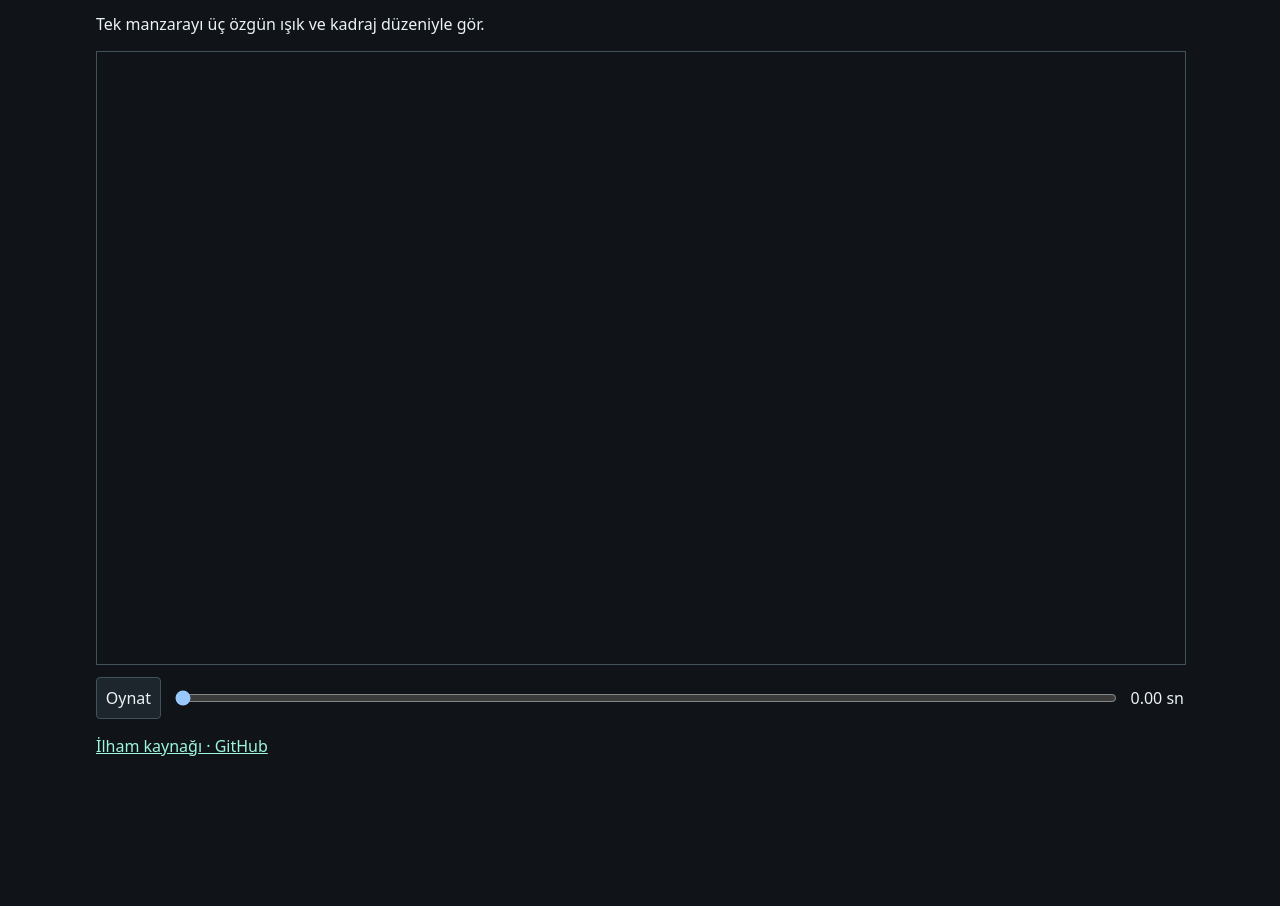
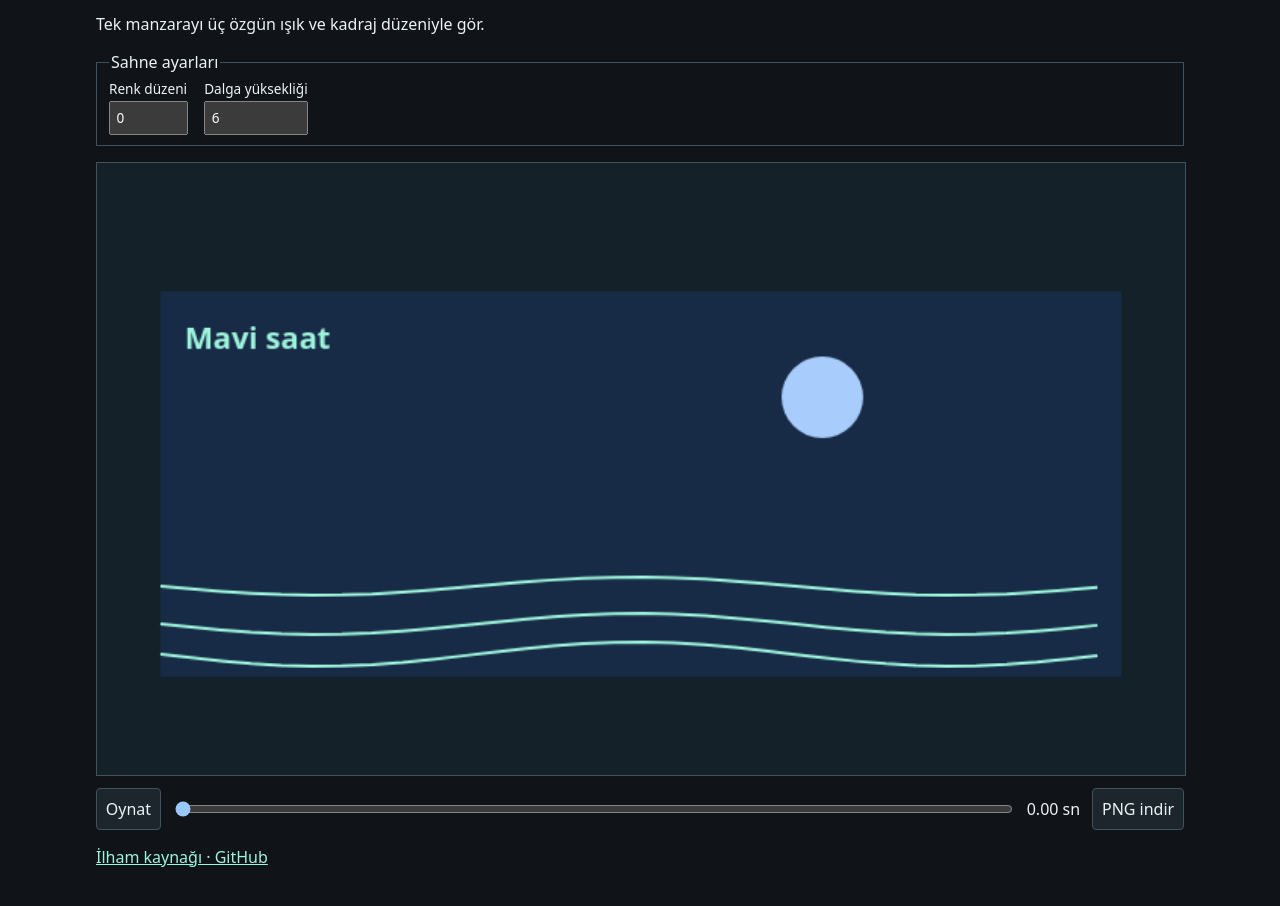
Before and after one commit to omerbek/water-film-styles, a plain HTML site: page index.html in a window 1280 px wide. Shown: the part 144-1050 px from the top of the page. Before the commit the page ends 949 px from the top, so only its background shows below. Drawn offline with Linux system fonts and the light colour scheme.

Commit message:
Add configurable animation tools and export

```diff
--- a/index.html
+++ b/index.html
@@ -13,14 +13,22 @@ canvas {display: block; width: 100%; height: auto; border: 1px solid #40535a;}
 input {flex: 1; min-width: 4rem;}
 button {font: inherit; color: inherit; border: 1px solid #40535a; background: #1c262c; border-radius: .25rem; padding: .55rem; text-align: left; cursor: pointer;}
 a {color: #9ef4dc;}
+fieldset {display:flex; flex-wrap:wrap; gap:.75rem 1rem; margin:0 0 1rem; border:1px solid #40535a;}
+fieldset label {display:flex; flex-direction:column; gap:.2rem; font-size:.85rem;}
+fieldset input {font:inherit; max-width:15rem; padding:.35rem;}
+.controls {flex-wrap:wrap;}
 </style>
 </head>
 <body>
 <header><h1>Film dili</h1><p>Tek manzarayı üç özgün ışık ve kadraj düzeniyle gör.</p></header>
 <main>
 <section>
+<fieldset id="settings"><legend>Sahne ayarları</legend>
+<label for="style">Renk düzeni<input id="style" value="0" type="number" min="0" max="3" step="1"></label>
+<label for="wave">Dalga yüksekliği<input id="wave" value="6" type="number" min="0" max="28" step="1"></label>
+</fieldset>
 <canvas width="720" height="405" aria-label="Seçili hareket deneyinin önizlemesi"></canvas>
-<div class="controls"><button id="play" type="button">Oynat</button><input id="seek" type="range" min="0" max="8" step="0.01" value="0" aria-label="Zaman çizelgesi"><output id="time">0.00 sn</output></div>
+<div class="controls"><button id="play" type="button">Oynat</button><input id="seek" type="range" min="0" max="8" step="0.01" value="0" aria-label="Zaman çizelgesi"><output id="time">0.00 sn</output><button id="save" type="button">PNG indir</button></div>
 <p><a href="https://github.com/lemomo-ai/lemo-opuscar">İlham kaynağı · GitHub</a></p>
 </section>
 </main>
```
